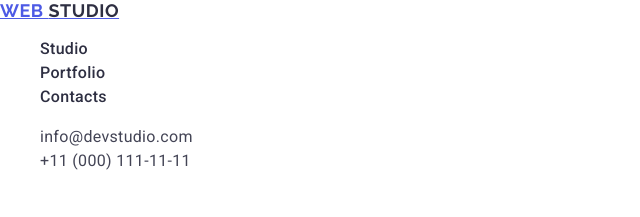
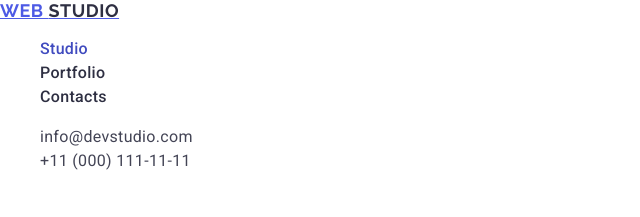
Before and after one commit to RafalSz1270/goit-markup-hw-02, a plain HTML site: page index.html in a window 1280 px wide. In both pictures the pointer is over the link "Studio". Shown: the top 217 px of the page, 0-640 px from the left. Drawn offline with nearby package versions, Linux system fonts and the light colour scheme.

Commit message:
hover and focus for link

```diff
--- a/css/styles.css
+++ b/css/styles.css
@@ -24,8 +24,8 @@
   color: #404bbf;
 }
 
-.link:hover,
-.link:focus {
+.linktext:hover,
+.linktext:focus {
   color: #404bbf;
 }
 .linktext {
```
